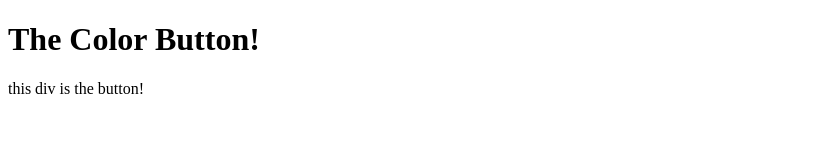
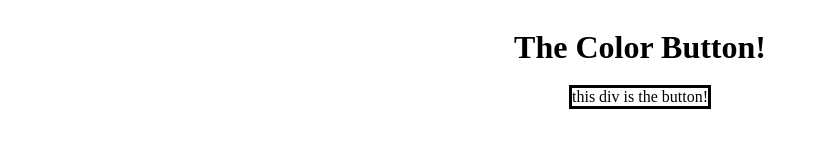
Before and after one commit to MatthewAaronGarza/color-button, a plain HTML site: page index.html in a window 1280 px wide. Shown: the whole page, without its empty margins (0-818 px from the left). Drawn offline with Linux system fonts and the light colour scheme.

Commit message:
Get color button element on javascript

```diff
--- a/index.html
+++ b/index.html
@@ -7,13 +7,14 @@
     <title>The Color Button</title>
     <link rel="stylesheet" href="style.css">
     <script src="script.js"></script>
+
 </head>
 <body>
     <div class="content">
 
         <h1 id="header">The Color Button!</h1>
 
-        <div class="color-button">
+        <div id="color-button">
             this div is the button!
         </div>
 
--- a/script.js
+++ b/script.js
@@ -0,0 +1,5 @@
+let colorButton = document.getElementById('color-button')
+
+function getRandomColor () {
+
+}
--- a/style.css
+++ b/style.css
@@ -0,0 +1,11 @@
+
+
+.content {
+    display: flex;
+    flex-direction: column;
+    align-items: center;
+}
+
+#color-button {
+    outline: solid black;
+}
```
